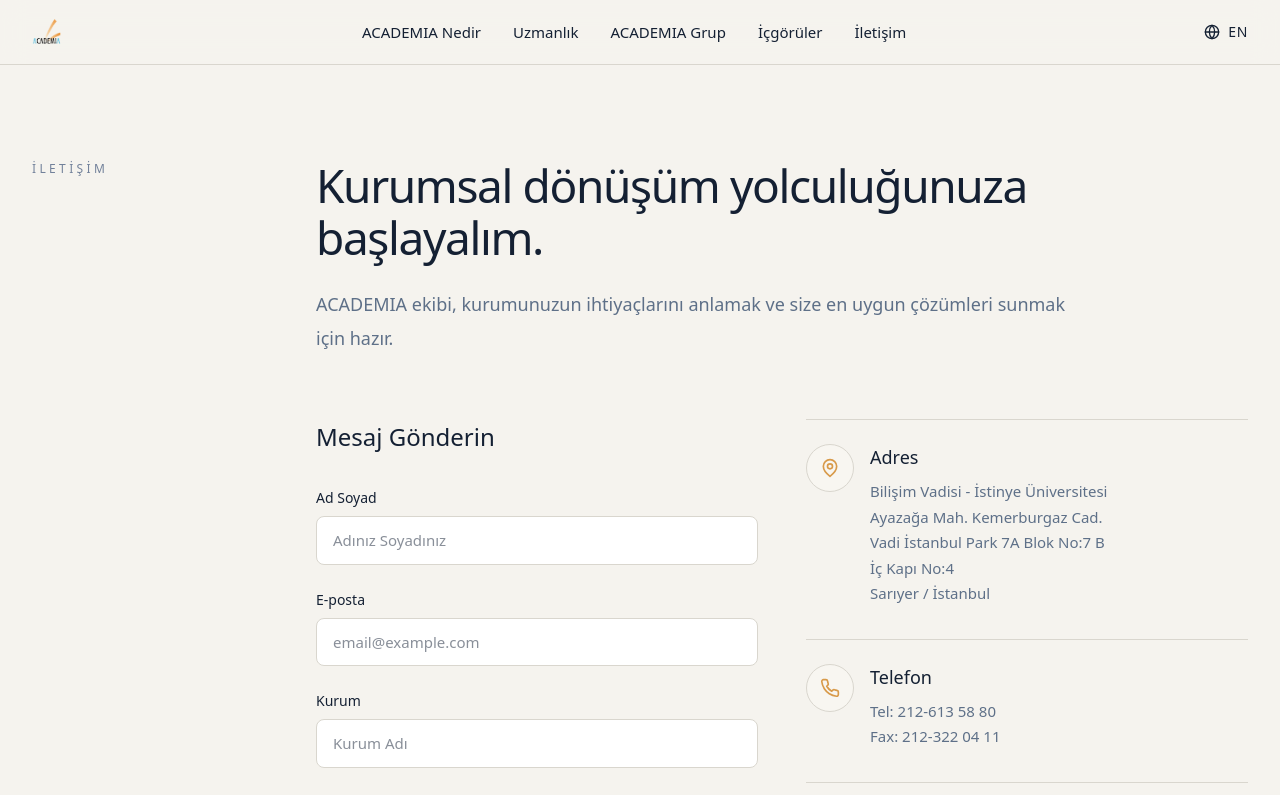
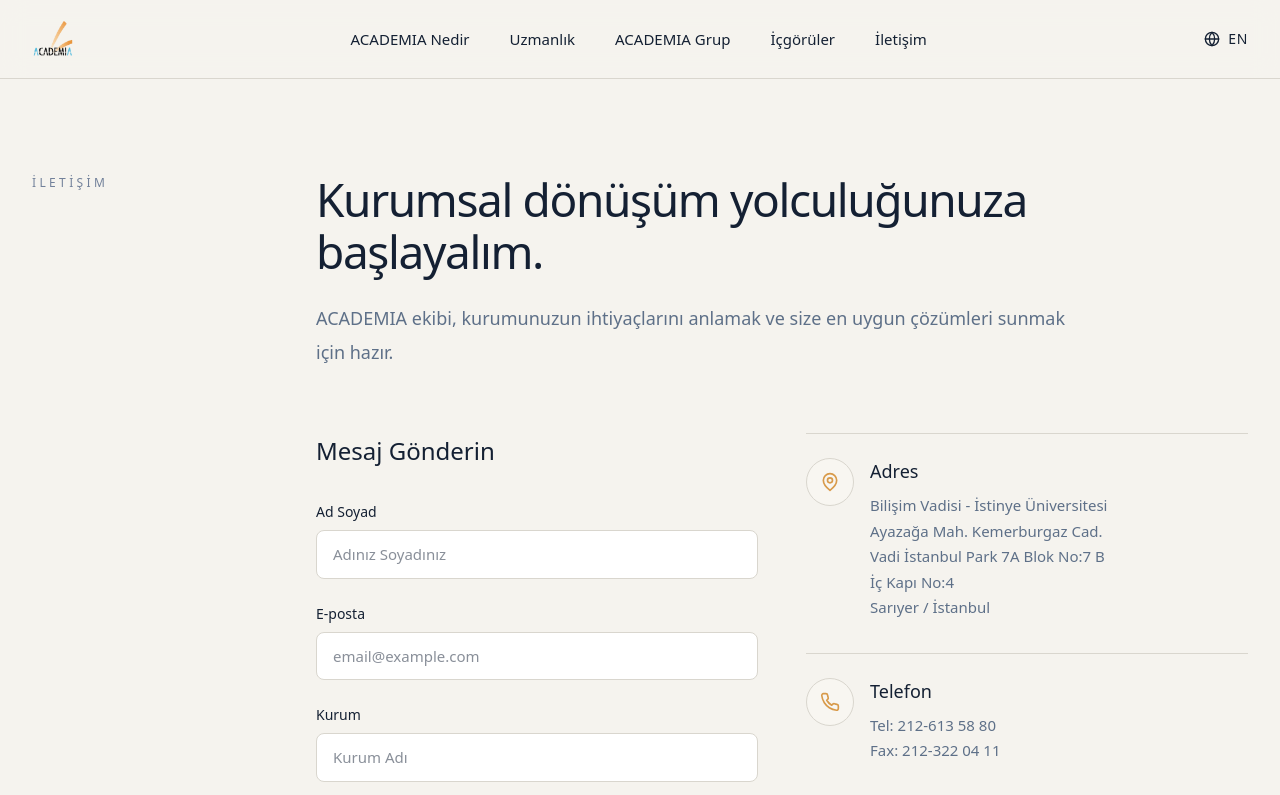
Before and after one commit to nazaninghn/academia-main-page, a Next.js app: page /contact in a window 1280 px wide. Shown: the top 795 px of the page. Built offline with nearby package versions, Linux system fonts and the light colour scheme.

Commit message:
fix: adjust logo size, header height, nav gaps, WhatAcademiaIs grid, and header padding offsets

```diff
--- a/src/app/contact/page.jsx
+++ b/src/app/contact/page.jsx
@@ -34,7 +34,7 @@
       <Header />
 
       {/* Main Content */}
-      <main className="pt-[56px] sm:pt-[64px]">
+      <main className="pt-[60px] sm:pt-[68px] lg:pt-[78px]">
         <section className="bg-[#F5F3EE] py-14 sm:py-16 lg:py-24">
           <div className="mx-auto max-w-[1380px] px-4 sm:px-6 lg:px-8">
             <div className="grid grid-cols-1 gap-8 sm:gap-12 lg:grid-cols-[180px_1fr] lg:gap-16 xl:grid-cols-[220px_1fr]">
--- a/src/app/page.jsx
+++ b/src/app/page.jsx
@@ -207,7 +207,7 @@
   return (
     <section id="what-academia-is" className="border-t border-[#D9D6CE] bg-[#F8F6F1]">
       <div className="mx-auto max-w-[1380px] px-5 py-14 sm:px-6 sm:py-16 lg:px-8 lg:py-24">
-        <div className="grid grid-cols-1 gap-8 sm:gap-12 xl:grid-cols-[220px_1fr_420px] xl:gap-16">
+        <div className="grid grid-cols-1 gap-10 xl:grid-cols-[180px_1fr_360px] xl:gap-14">
           <div>
             <p className="text-[11px] uppercase tracking-[0.28em] text-[#72819A] sm:text-[12px]">
               {language === 'tr' ? 'ACADEMIA Nedir' : 'What ACADEMIA Is'}
@@ -621,7 +621,7 @@
     <div className="min-h-screen bg-[#F5F3EE] text-[#142033]">
       <Header />
 
-      <main className="pt-[56px] sm:pt-[64px]">
+      <main className="pt-[60px] sm:pt-[68px] lg:pt-[78px]">
         <HeroSection language={currentLanguage} />
         <WhatAcademiaIsSection language={currentLanguage} />
         <ExpertiseArchitectureSection language={currentLanguage} />
--- a/src/components/Header.jsx
+++ b/src/components/Header.jsx
@@ -15,7 +15,7 @@
   return (
     <>
       <header className="fixed inset-x-0 top-0 z-50 border-b border-[#D9D6CE] bg-[#F5F3EE]/92 backdrop-blur-md">
-        <nav className="mx-auto flex h-[56px] max-w-[1380px] items-center justify-between px-4 sm:h-[64px] sm:px-6 lg:px-8">
+        <nav className="mx-auto flex h-[60px] max-w-[1380px] items-center justify-between px-4 sm:h-[68px] sm:px-6 lg:h-[78px] lg:px-8">
           <div className="flex items-center gap-3">
             <button onClick={() => setMobileMenuOpen(true)} className="inline-flex p-2 lg:hidden" aria-label="Open menu">
               <Menu className="h-5 w-5" />
@@ -25,7 +25,7 @@
             </Link>
           </div>
 
-          <div className="hidden items-center gap-4 lg:flex xl:gap-8">
+          <div className="hidden items-center gap-6 lg:flex xl:gap-10">
             <a href="/#what-academia-is" className="whitespace-nowrap text-[13px] font-medium text-[#142033] transition hover:text-[#D89A4A] lg:text-[15px]">
               {currentLanguage === 'tr' ? 'ACADEMIA Nedir' : 'What ACADEMIA Is'}
             </a>
--- a/src/components/Logo.jsx
+++ b/src/components/Logo.jsx
@@ -3,8 +3,8 @@
 export function Logo({ size = 'default' }) {
   const sizes = {
     small: { width: 68, height: 24, wrap: 'h-6' },
-    default: { width: 82, height: 28, wrap: 'h-7' },
-    large: { width: 110, height: 36, wrap: 'h-9' },
+    default: { width: 120, height: 38, wrap: 'h-9' },
+    large: { width: 160, height: 48, wrap: 'h-11' },
   };
 
   const s = sizes[size] || sizes.default;
@@ -16,7 +16,7 @@
         alt="ACADEMIA"
         width={s.width}
         height={s.height}
-        className="h-full w-auto origin-left scale-[0.9] object-contain"
+        className="h-full w-auto object-contain"
         priority
       />
     </div>
```
